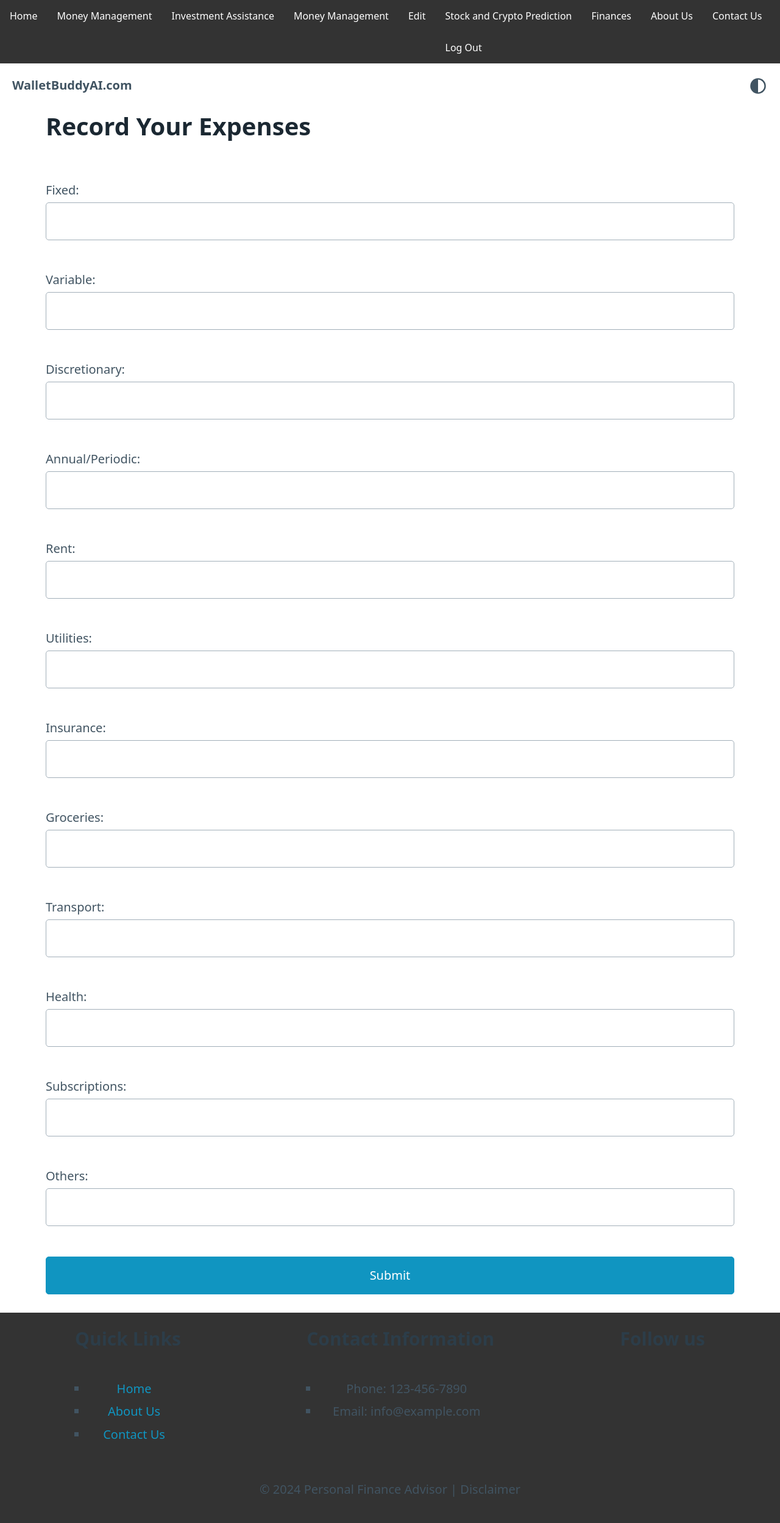
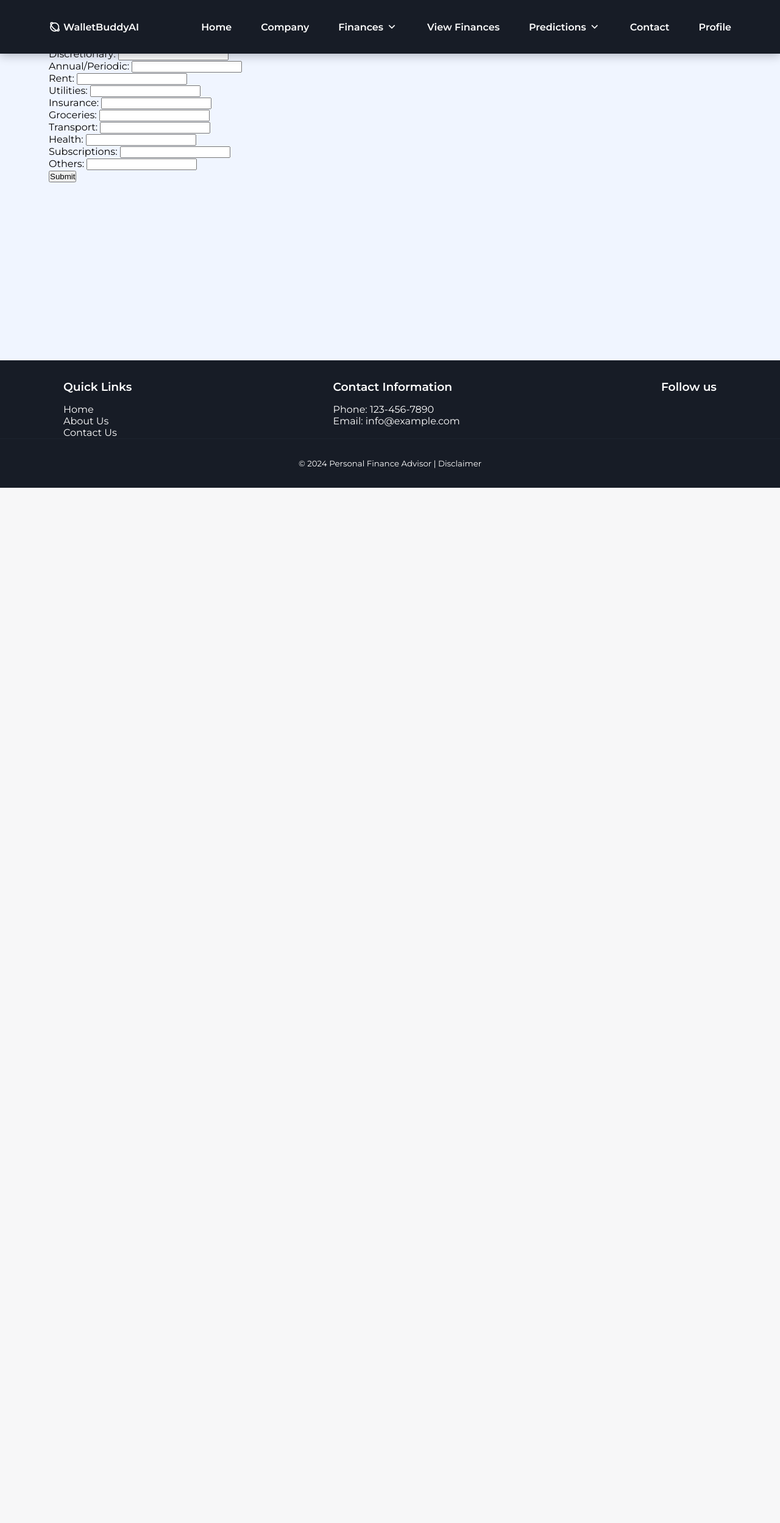
Before and after one commit to Tomler123/thesis, a Flask app: page /expenses in a window 1280 px wide. Shown: the whole page at 61% size. After the commit the page ends 800 px from the top, so only its background shows below. Run offline with Flask 3, Linux system fonts and the light colour scheme; the visitor is signed in with stand-in values (Sample User, id 1); some libraries are stand-ins or nearby versions.

Commit message:
menu bar modification

```diff
--- /dev/null
+++ b/static/css/style.css
@@ -0,0 +1,406 @@
+/*=============== GOOGLE FONTS ===============*/
+@import url("https://fonts.googleapis.com/css2?family=Montserrat:wght@400;600&display=swap");
+
+/*=============== VARIABLES CSS ===============*/
+:root {
+  --header-height: 3.5rem;
+
+  /*========== Colors ==========*/
+  /*Color mode HSL(hue, saturation, lightness)*/
+  --black-color: hsl(220, 24%, 12%);
+  --black-color-light: hsl(220, 24%, 15%);
+  --black-color-lighten: hsl(220, 20%, 18%);
+  --white-color: #fff;
+  --body-color: hsl(220, 100%, 97%);
+
+  /*========== Font and typography ==========*/
+  /*.5rem = 8px | 1rem = 16px ...*/
+  --body-font: "Montserrat", sans-serif;
+  --normal-font-size: .938rem;
+
+  /*========== Font weight ==========*/
+  --font-regular: 400;
+  --font-semi-bold: 600;
+
+  /*========== z index ==========*/
+  --z-tooltip: 10;
+  --z-fixed: 100;
+}
+
+/*========== Responsive typography ==========*/
+@media screen and (min-width: 1024px) {
+  :root {
+    --normal-font-size: 1rem;
+}
+}
+
+/*=============== BASE ===============*/
+* {
+  box-sizing: border-box;
+  padding: 0;
+  margin: 0;
+}
+body, html {
+    height: 100%;
+    margin: 0;
+}
+
+body {
+  font-family: var(--body-font);
+  font-size: var(--normal-font-size);
+  background-color: var(--body-color);
+}
+
+.page-container {
+    display: flex;
+    flex-direction: column;
+    min-height: 100vh;
+}
+
+.content-wrap {
+    flex: 1;
+}
+
+ul {
+  list-style: none;
+  /* Color highlighting when pressed on mobile devices */
+  /*-webkit-tap-highlight-color: transparent;*/
+}
+
+a {
+  text-decoration: none;
+}
+
+/*=============== REUSABLE CSS CLASSES ===============*/
+.container {
+  max-width: 1120px;
+  margin-inline: 1.5rem;
+}
+
+/*=============== HEADER ===============*/
+.header {
+  position: fixed;
+  top: 0;
+  left: 0;
+  width: 100%;
+  background-color: var(--black-color);
+  box-shadow: 0 2px 16px hsla(220, 32%, 8%, .3);
+  z-index: var(--z-fixed);
+}
+
+/*=============== NAV ===============*/
+.nav {
+  height: var(--header-height);
+}
+
+.nav__logo,
+.nav__burger,
+.nav__close {
+  color: var(--white-color);
+}
+
+.nav__data {
+  height: 100%;
+  display: flex;
+  justify-content: space-between;
+  align-items: center;
+}
+
+.nav__logo {
+  display: inline-flex;
+  align-items: center;
+  column-gap: .25rem;
+  font-weight: var(--font-semi-bold);
+  /* Color highlighting when pressed on mobile devices */
+  /*-webkit-tap-highlight-color: transparent;*/
+}
+
+.nav__logo i {
+  font-weight: initial;
+  font-size: 1.25rem;
+}
+
+.nav__toggle {
+  position: relative;
+  width: 32px;
+  height: 32px;
+}
+
+.nav__burger,
+.nav__close {
+  position: absolute;
+  width: max-content;
+  height: max-content;
+  inset: 0;
+  margin: auto;
+  font-size: 1.25rem;
+  cursor: pointer;
+  transition: opacity .1s, transform .4s;
+}
+
+.nav__close {
+  opacity: 0;
+}
+
+/* Footer Styles */
+.footer {
+    background-color: var(--black-color); /* Same as header */
+    color: var(--white-color);
+    padding: 2rem 0;
+    font-size: var(--normal-font-size);
+}
+
+.footer-content {
+    display: flex;
+    justify-content: space-between;
+    margin: auto;
+    max-width: 1120px; /* Same as container class */
+    padding: 0 1.5rem;
+}
+
+.footer-section h3 {
+    margin-bottom: 1rem;
+}
+
+.footer-section ul,
+.footer-section ul li {
+    list-style: none;
+    padding: 0;
+    margin: 0;
+}
+
+.footer-section ul li a {
+    color: var(--white-color);
+    transition: color 0.3s ease;
+}
+
+.footer-section ul li a:hover {
+    color: var(--black-color-light); /* Lighten the link on hover */
+}
+
+.footer-bottom {
+    text-align: center;
+    padding-top: 2rem;
+    border-top: 1px solid var(--black-color-light); /* A subtle top border */
+    color: var(--white-color);
+    font-size: smaller; /* Smaller font size for the copyright text */
+}
+
+/* Navigation for mobile devices */
+@media screen and (max-width: 1118px) {
+.nav__menu {
+    position: absolute;
+    left: 0;
+    top: 2.5rem;
+    width: 100%;
+    height: calc(100vh - 3.5rem);
+    overflow: auto;
+    pointer-events: none;
+    opacity: 0;
+    transition: top .4s, opacity .3s;
+}
+.nav__menu::-webkit-scrollbar {
+    width: 0;
+}
+.nav__list {
+    background-color: var(--black-color);
+    padding-top: 1rem;
+}
+.footer-content {
+    flex-direction: column;
+    align-items: center;
+    text-align: center;
+}
+
+.footer-section {
+    margin-bottom: 2rem;
+}
+
+.footer-bottom {
+    padding-top: 1rem;
+}
+}
+
+.nav__link {
+  color: var(--white-color);
+  background-color: var(--black-color);
+  font-weight: var(--font-semi-bold);
+  padding: 1.25rem 1.5rem;
+  display: flex;
+  justify-content: space-between;
+  align-items: center;
+  transition: background-color .3s;
+}
+
+.nav__link:hover {
+  background-color: var(--black-color-light);
+}
+
+/* Show menu */
+.show-menu {
+  opacity: 1;
+  top: 3.5rem;
+  pointer-events: initial;
+}
+
+/* Show icon */
+.show-icon .nav__burger {
+  opacity: 0;
+  transform: rotate(90deg);
+}
+.show-icon .nav__close {
+  opacity: 1;
+  transform: rotate(90deg);
+}
+
+/*=============== DROPDOWN ===============*/
+.dropdown__item {
+  cursor: pointer;
+}
+
+.dropdown__arrow {
+  font-size: 1.25rem;
+  font-weight: initial;
+  transition: transform .4s;
+}
+
+.dropdown__link,
+.dropdown__sublink {
+  padding: 1.25rem 1.25rem 1.25rem 2.5rem;
+  color: var(--white-color);
+  background-color: var(--black-color-light);
+  display: flex;
+  align-items: center;
+  column-gap: .5rem;
+  font-weight: var(--font-semi-bold);
+  transition: background-color .3s;
+}
+
+.dropdown__link i,
+.dropdown__sublink i {
+  font-size: 1.25rem;
+  font-weight: initial;
+}
+
+.dropdown__link:hover,
+.dropdown__sublink:hover {
+  background-color: var(--black-color);
+}
+
+.dropdown__menu,
+.dropdown__submenu {
+  max-height: 0;
+  overflow: hidden;
+  transition: max-height .4s ease-out;
+}
+
+/* Show dropdown menu & submenu */
+.dropdown__item:hover .dropdown__menu,
+.dropdown__subitem:hover > .dropdown__submenu {
+  max-height: 1000px;
+  transition: max-height .4s ease-in;
+}
+
+/* Rotate dropdown icon */
+.dropdown__item:hover .dropdown__arrow {
+  transform: rotate(180deg);
+}
+
+/*=============== DROPDOWN SUBMENU ===============*/
+.dropdown__add {
+  margin-left: auto;
+}
+
+.dropdown__sublink {
+  background-color: var(--black-color-lighten);
+}
+
+/*=============== BREAKPOINTS ===============*/
+/* For small devices */
+@media screen and (max-width: 340px) {
+.container {
+    margin-inline: 1rem;
+}
+
+.nav__link {
+    padding-inline: 1rem;
+}
+}
+
+/* For large devices */
+@media screen and (min-width: 1118px) {
+.container {
+    margin-inline: auto;
+}
+
+.nav {
+    height: calc(var(--header-height) + 2rem);
+    display: flex;
+    justify-content: space-between;
+}
+.nav__toggle {
+    display: none;
+}
+.nav__list {
+    height: 100%;
+    display: flex;
+    column-gap: 3rem;
+}
+.nav__link {
+    height: 100%;
+    padding: 0;
+    justify-content: initial;
+    column-gap: .25rem;
+}
+.nav__link:hover {
+    background-color: transparent;
+}
+
+.dropdown__item,
+.dropdown__subitem {
+    position: relative;
+}
+
+.dropdown__menu,
+.dropdown__submenu {
+    max-height: initial;
+    overflow: initial;
+    position: absolute;
+    left: 0;
+    top: 6rem;
+    opacity: 0;
+    pointer-events: none;
+    transition: opacity .3s, top .3s;
+}
+
+.dropdown__link,
+.dropdown__sublink {
+    padding-inline: 1rem 3.5rem;
+}
+
+.dropdown__subitem .dropdown__link {
+    padding-inline: 1rem;
+}
+
+.dropdown__submenu {
+    position: absolute;
+    left: 100%;
+    top: .5rem;
+}
+
+  /* Show dropdown menu */
+.dropdown__item:hover .dropdown__menu {
+    opacity: 1;
+    top: 5.5rem;
+    pointer-events: initial;
+    transition: top .3s;
+}
+
+  /* Show dropdown submenu */
+.dropdown__subitem:hover > .dropdown__submenu {
+    opacity: 1;
+    top: 0;
+    pointer-events: initial;
+    transition: top .3s;
+}
+}
--- /dev/null
+++ b/static/js/main.js
@@ -0,0 +1,15 @@
+/*=============== SHOW MENU ===============*/
+const showMenu = (toggleId, navId) =>{
+    const toggle = document.getElementById(toggleId),
+        nav = document.getElementById(navId)
+
+    toggle.addEventListener('click', () =>{
+        // Add show-menu class to nav menu
+        nav.classList.toggle('show-menu')
+
+        // Add show-icon to show and hide the menu icon
+        toggle.classList.toggle('show-icon')
+    })
+ }
+
+showMenu('nav-toggle','nav-menu')
--- a/templates/about_us.html
+++ b/templates/about_us.html
@@ -1,7 +1,7 @@
 {% extends "base.html" %}
 {% block title %}WalletBuddyAI.com{% endblock %}
 {% block links %}
-<link rel="stylesheet" href="static/css/index.css">
+<!-- <link rel="stylesheet" href="static/css/index.css"> -->
 <!-- <link rel="stylesheet" href="https://cdn.jsdelivr.net/npm/@picocss/pico@1/css/pico.min.css"> -->
 {% endblock %}
 {% block content %}
--- a/templates/base.html
+++ b/templates/base.html
@@ -1,78 +1,126 @@
 <!DOCTYPE html>
-<html>
+<html lang="en">
 <head>
-    <link rel="stylesheet" href="{{ url_for('static', filename='css/menu_footer.css') }}">
-    <link rel="stylesheet" href="{{ url_for('static', filename='css/index.css') }}">
+    <meta charset="UTF-8">
+    <meta name="viewport" content="width=device-width, initial-scale=1.0">
+    <!--=============== REMIXICONS ===============-->
+    <link href="https://cdn.jsdelivr.net/npm/remixicon@3.2.0/fonts/remixicon.css" rel="stylesheet">
+    <!--=============== CSS ===============-->
+    <link rel="stylesheet" href="{{ url_for('static', filename='css/style.css') }}">
     {% block links %}{% endblock %}
     <title>{% block title %}{% endblock %}</title>
 </head>
 <body>
-<div class="navbar">
-    <a href="home">Home</a>
-    <div class="dropdown">
-        <button class="dropbtn">Money Management
-            <i class="fa fa-caret-down"></i>
-        </button>
-        <div class="dropdown-content">
-            <a href="financial-position">Understanding Financial Position</a>
-            <!-- <a href="budgeting">Budgeting and Expense Tracking</a>
-            <a href="debt-management">Debt and Loan Management</a>
-            <a href="cost-analysis">Cost Analysis and Financial Planning</a> -->
+<div class="page-container">
+    <!--=============== HEADER ===============-->
+<header class="header">
+    <nav class="nav container">
+        <div class="nav__data">
+            <a href="home" class="nav__logo"><i class="ri-planet-line"></i> WalletBuddyAI</a>
+            <div class="nav__toggle" id="nav-toggle">
+                <i class="ri-menu-line nav__burger"></i>
+                <i class="ri-close-line nav__close"></i>
+            </div>
         </div>
-    </div>
-    <div class="dropdown">
-        <button class="dropbtn">Investment Assistance
-            <i class="fa fa-caret-down"></i>
-        </button>
-        <div class="dropdown-content">
-            <!-- <a href="investment-guidance">Basic Investment Guidance</a>
-            <a href="educational-resources">Educational Resources</a> -->
-            <a href="predict">Investment Prediction</a>
+        <!--=============== NAV MENU ===============-->
+        <div class="nav__menu" id="nav-menu">
+            <ul class="nav__list">
+            <li><a href="home" class="nav__link">Home</a></li>
+            <li><a href="about" class="nav__link">Company</a></li>
+            <!--=============== DROPDOWN 1 ===============-->
+                <li class="dropdown__item">
+                    <div class="nav__link">
+                        Finances <i class="ri-arrow-down-s-line dropdown__arrow"></i>
+                    </div>
+
+                    <ul class="dropdown__menu">
+                        <li>
+                            <a href="income" class="dropdown__link">
+                            <i class="ri-pie-chart-line"></i> Income
+                            </a>
+                        </li>
+
+                        <li>
+                            <a href="saving" class="dropdown__link">
+                            <i class="ri-arrow-up-down-line"></i> Savings
+                            </a>
+                        </li>
+
+                        <li>
+                            <a href="expenses" class="dropdown__link">
+                            <i class="ri-arrow-up-down-line"></i> Expenses
+                            </a>
+                        </li>
+                        <!--=============== DROPDOWN SUBMENU ===============-->
+                        <li class="dropdown__subitem">
+                            <div class="dropdown__link">
+                            <i class="ri-bar-chart-line"></i> Edit <i class="ri-add-line dropdown__add"></i>
+                            </div>
+
+                            <ul class="dropdown__submenu">
+                            <li>
+                                <a href="edit_income" class="dropdown__sublink">
+                                <i class="ri-file-list-line"></i> Edit Income
+                                </a>
+                            </li>
+
+                            <li>
+                                <a href="edit_saving" class="dropdown__sublink">
+                                <i class="ri-cash-line"></i> Edit Savings
+                                </a>
+                            </li>
+
+                            <li>
+                                <a href="edit_expenses" class="dropdown__sublink">
+                                <i class="ri-refund-2-line"></i> Edit Expenses
+                                </a>
+                            </li>
+                        </ul>
+                    </li>
+                    </ul>
+                </li>
+
+                <li><a href="view_finances" class="nav__link">View Finances</a></li>
+
+                <!--=============== DROPDOWN 2 ===============-->
+                <li class="dropdown__item">
+                    <div class="nav__link">
+                        Predictions <i class="ri-arrow-down-s-line dropdown__arrow"></i>
+                    </div>
+
+                    <ul class="dropdown__menu">
+                        <li>
+                            <a href="stock-crypto-prediction" class="dropdown__link">
+                            <i class="ri-user-line"></i> Stock Crypto Prediction
+                            </a>
+                        </li>
+
+                        <li>
+                            <a href="stock-crypto-prediction" class="dropdown__link">
+                            <i class="ri-lock-line"></i> Stock Crypto Prediction
+                            </a>
+                        </li>
+
+                    </ul>
+                </li>
+
+                <li><a href="contact" class="nav__link">Contact</a></li>
+
+                <li>
+                {% if 'user_id' in session %}
+                    <!-- <a href="{{ url_for('logout') }}">Log Out</a> -->
+                    <a href="{{url_for('logout')}}" class="nav__link">Profile</a>
+                {% else %}
+                    <!-- <a href="{{ url_for('login') }}">Log In/Sign Up</a> -->
+                    <a href="{{url_for('login')}}" class="nav__link">Log In/Sign Up</a>
+                {% endif %}
+                </li>
+            </ul>
         </div>
-    </div>
-    <div class="dropdown">
-        <button class="dropbtn">Money Management
-            <i class="fa fa-caret-down"></i>
-        </button>
-        <div class="dropdown-content">
-            <a href="income">Income</a>
-            <a href="saving">Savings</a>
-            <a href="expenses">Expenses</a>
-        </div>
-    </div>
-    <div class="dropdown">
-        <button class="dropbtn">Edit
-            <i class="fa fa-caret-down"></i>
-        </button>
-        <div class="dropdown-content">
-            <a href="edit_income">Edit Incomes</a>
-            <a href="edit_saving">Edit Savings</a>
-            <a href="edit_expenses">Edit Expenses</a>
-        </div>
-    </div>
-    <a href="stock-crypto-prediction">Stock and Crypto Prediction</a>
-    <a href="view_finances">Finances</a>
-    <a href="about">About Us</a>
-    <a href="contact">Contact Us</a>
-    <!-- <a href="login">Log In/Sign Up</a> -->
-    {% if 'user_id' in session %}
-        <a href="{{ url_for('logout') }}">Log Out</a>
-    {% else %}
-        <a href="{{ url_for('login') }}">Log In/Sign Up</a>
-    {% endif %}
-</div>
-<nav class="container-fluid">
-    <ul>
-        <li><strong>WalletBuddyAI.com</strong></li>
-    </ul>
-    <ul>
-        <li onclick="toggleTheme()" style="cursor: pointer;">
-            <svg xmlns="http://www.w3.org/2000/svg" width="32" height="32" viewBox="0 0 20 20"><path fill="currentColor" d="M10 3.5a6.5 6.5 0 1 1 0 13v-13ZM10 2a8 8 0 1 0 0 16a8 8 0 0 0 0-16Z"/></svg>
-        </li>
-    </ul>
-</nav>
+    </nav>
+</header>
 
-{% block content %}{% endblock %}
+<div class="content-wrap">{% block content %}{% endblock %}</div>
 
 <div class="footer">
     <div class="footer-content">
@@ -100,7 +148,8 @@
         <p>&copy; 2024 Personal Finance Advisor | Disclaimer</p>
     </div>
 </div>
-{% block scripts %}{% endblock %}
-<script src="static/js/index.js"></script>
+</div>
+    <!--=============== MAIN JS ===============-->
+    <script src="{{ url_for('static', filename='js/main.js') }}"></script>
 </body>
 </html>
--- a/templates/contact_us.html
+++ b/templates/contact_us.html
@@ -1,7 +1,7 @@
 {% extends "base.html" %}
 {% block title %}WalletBuddyAI.com{% endblock %}
 {% block links %}
-<link rel="stylesheet" href="static/css/index.css">
+<!-- <link rel="stylesheet" href="static/css/index.css"> -->
 <!-- <link rel="stylesheet" href="https://cdn.jsdelivr.net/npm/@picocss/pico@1/css/pico.min.css"> -->
 {% endblock %}
 {% block content %}
--- a/templates/expenses.html
+++ b/templates/expenses.html
@@ -1,7 +1,7 @@
 {% extends "base.html" %}
 {% block title %}Expenses{% endblock %}
 {% block links %}
-<link rel="stylesheet" href="static/css/index.css">
+<!-- <link rel="stylesheet" href="static/css/index.css"> -->
 <!-- <link rel="stylesheet" href="https://cdn.jsdelivr.net/npm/@picocss/pico@1/css/pico.min.css"> -->
 {% endblock %}
 {% block content %}
--- a/templates/faqs.html
+++ b/templates/faqs.html
@@ -1,7 +1,7 @@
 {% extends "base.html" %}
 {% block title %}WalletBuddyAI.com{% endblock %}
 {% block links %}
-<link rel="stylesheet" href="static/css/index.css">
+<!-- <link rel="stylesheet" href="static/css/index.css"> -->
 <!-- <link rel="stylesheet" href="https://cdn.jsdelivr.net/npm/@picocss/pico@1/css/pico.min.css"> -->
 {% endblock %}
 {% block content %}
--- a/templates/financial-position.html
+++ b/templates/financial-position.html
@@ -1,7 +1,7 @@
 {% extends "base.html" %}
 {% block title %}WalletBuddyAI.com{% endblock %}
 {% block links %}
-<link rel="stylesheet" href="static/css/index.css">
+<!-- <link rel="stylesheet" href="static/css/index.css"> -->
 <!-- <link rel="stylesheet" href="https://cdn.jsdelivr.net/npm/@picocss/pico@1/css/pico.min.css"> -->
 {% endblock %}
 {% block content %}
--- a/templates/home.html
+++ b/templates/home.html
@@ -1,7 +1,7 @@
 {% extends "base.html" %}
 {% block title %}WalletBuddyAI.com{% endblock %}
 {% block links %}
-<link rel="stylesheet" href="static/css/index.css">
+<!-- <link rel="stylesheet" href="static/css/index.css"> -->
 <!-- <link rel="stylesheet" href="https://cdn.jsdelivr.net/npm/@picocss/pico@1/css/pico.min.css"> -->
 {% endblock %}
 {% block content %}
--- a/templates/income.html
+++ b/templates/income.html
@@ -1,7 +1,7 @@
 {% extends "base.html" %}
 {% block title %}Income{% endblock %}
 {% block links %}
-<link rel="stylesheet" href="static/css/index.css">
+<!-- <link rel="stylesheet" href="static/css/index.css"> -->
 <!-- <link rel="stylesheet" href="https://cdn.jsdelivr.net/npm/@picocss/pico@1/css/pico.min.css"> -->
 {% endblock %}
 {% block content %}
--- a/templates/investment_assistance.html
+++ b/templates/investment_assistance.html
@@ -1,7 +1,7 @@
 {% extends "base.html" %}
 {% block title %}WalletBuddyAI.com{% endblock %}
 {% block links %}
-<link rel="stylesheet" href="static/css/index.css">
+<!-- <link rel="stylesheet" href="static/css/index.css"> -->
 <!-- <link rel="stylesheet" href="https://cdn.jsdelivr.net/npm/@picocss/pico@1/css/pico.min.css"> -->
 {% endblock %}
 {% block content %}
--- a/templates/money_management_features.html
+++ b/templates/money_management_features.html
@@ -1,7 +1,7 @@
 {% extends "base.html" %}
 {% block title %}WalletBuddyAI.com{% endblock %}
 {% block links %}
-<link rel="stylesheet" href="static/css/index.css">
+<!-- <link rel="stylesheet" href="static/css/index.css"> -->
 <!-- <link rel="stylesheet" href="https://cdn.jsdelivr.net/npm/@picocss/pico@1/css/pico.min.css"> -->
 {% endblock %}
 {% block content %}
--- a/templates/saving.html
+++ b/templates/saving.html
@@ -1,7 +1,7 @@
 {% extends "base.html" %}
 {% block title %}Savings{% endblock %}
 {% block links %}
-<link rel="stylesheet" href="static/css/index.css">
+<!-- <link rel="stylesheet" href="static/css/index.css"> -->
 <!-- <link rel="stylesheet" href="https://cdn.jsdelivr.net/npm/@picocss/pico@1/css/pico.min.css"> -->
 {% endblock %}
 {% block content %}
--- a/templates/signup.html
+++ b/templates/signup.html
@@ -1,7 +1,7 @@
 {% extends "base.html" %}
 {% block title %}Sign Up{% endblock %}
 {% block links %}
-<link rel="stylesheet" href="static/css/index.css">
+<!-- <link rel="stylesheet" href="static/css/index.css"> -->
 <!-- <link rel="stylesheet" href="https://cdn.jsdelivr.net/npm/@picocss/pico@1/css/pico.min.css"> -->
 {% endblock %}
 {% block content %}
--- a/templates/stock_and_crypto_prediction.html
+++ b/templates/stock_and_crypto_prediction.html
@@ -1,7 +1,7 @@
 {% extends "base.html" %}
 {% block title %}WalletBuddyAI.com{% endblock %}
 {% block links %}
-<link rel="stylesheet" href="static/css/index.css">
+<!-- <link rel="stylesheet" href="static/css/index.css"> -->
 <!-- <link rel="stylesheet" href="https://cdn.jsdelivr.net/npm/@picocss/pico@1/css/pico.min.css"> -->
 {% endblock %}
 {% block content %}
```
Also changed, not shown: templates/base1.html (added, +106 -0 lines), templates/login.html (+1 -8 lines).
